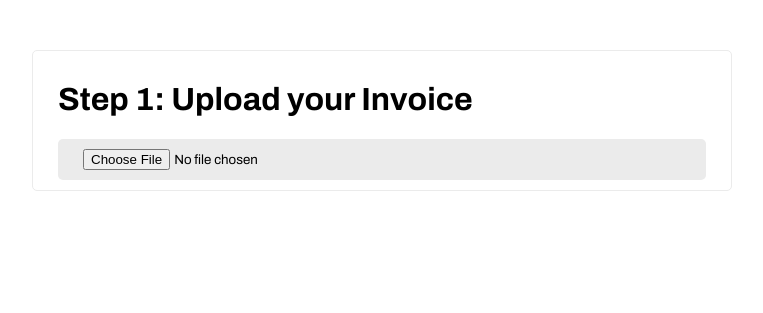
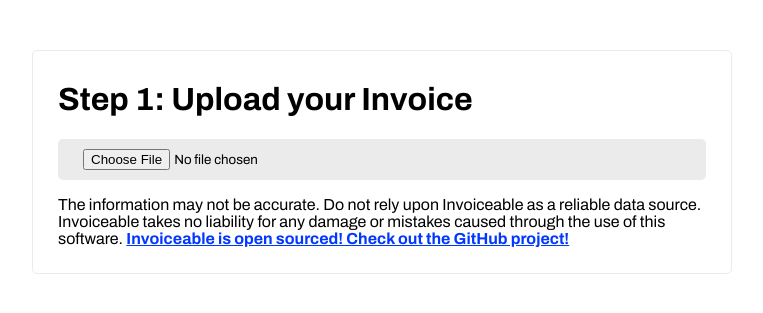
Before and after one commit to InvoiceableAI/Invoiceable, a Flask app: page / in a window 1280 px wide. Shown: the top 313 px of the page, without its empty margins (258-1021 px from the left). Run offline with Flask 2, Linux system fonts and the light colour scheme.

Commit message:
Change license + add attribution

```diff
--- a/templates/index.html
+++ b/templates/index.html
@@ -81,6 +81,10 @@
             background: #001768;
         }
 
+        a {
+            color: #0038FF;
+        }
+
         .results {
             background: #01B200;
             color: white;
@@ -116,6 +120,7 @@
         <h1>Step 1: Upload your Invoice</h1>
         <input type="file" required name="file" oninput="document.getElementById('nextBtn').style.display='block';" accept=".pdf,.png,.jpg,.jpeg,.gif" id="file">
         <button id="nextBtn" class="next hidden" onclick="document.getElementById('step1').style.display='none';document.getElementById('step2').style.display='block';">Next</button>
+        <p>The information may not be accurate. Do not rely upon Invoiceable as a reliable data source. Invoiceable takes no liability for any damage or mistakes caused through the use of this software. <b><a href="https://github.com/fakerybakery/Invoiceable">Invoiceable is open sourced! Check out the GitHub project!</a></b></p>
     </div>
     <div class="step hidden" id="step2">
         <h1>Step 2: Ask Invoiceable</h1>
@@ -126,7 +131,7 @@
         </form>
         <p class="thinking hidden" id="thinking">Hmm... Let me think...</p>
         <p class="results hidden" id="results"></p>
-        <p>The information may not be accurate. Do not rely upon Invoiceable as a reliable data source. Invoiceable takes no liability for any damage or mistakes caused through the use of this software.</p>
+        <p>The information may not be accurate. Do not rely upon Invoiceable as a reliable data source. Invoiceable takes no liability for any damage or mistakes caused through the use of this software. <b><a href="https://github.com/fakerybakery/Invoiceable">Invoiceable is open sourced! Check out the GitHub project!</a></b></p>
     </div>
     <script>
         function ask() {
```
Also changed, not shown: README.md.
